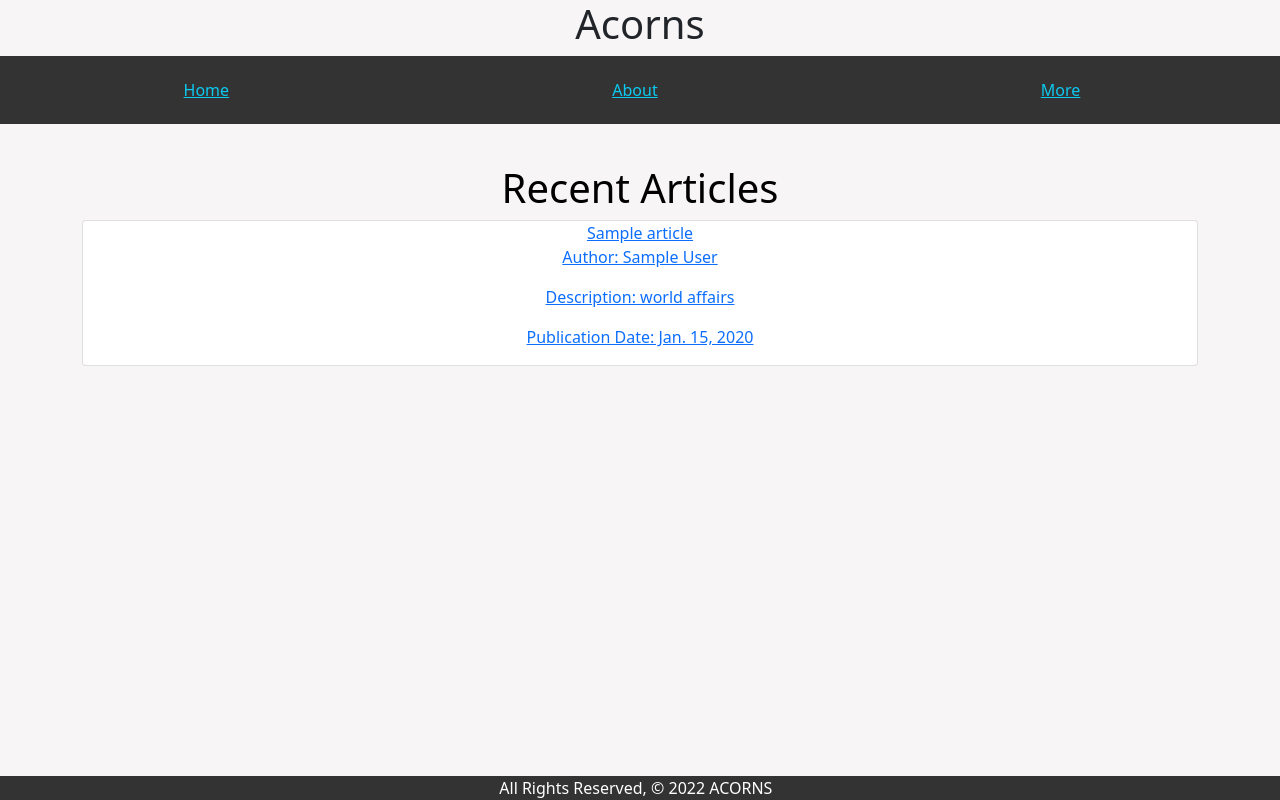
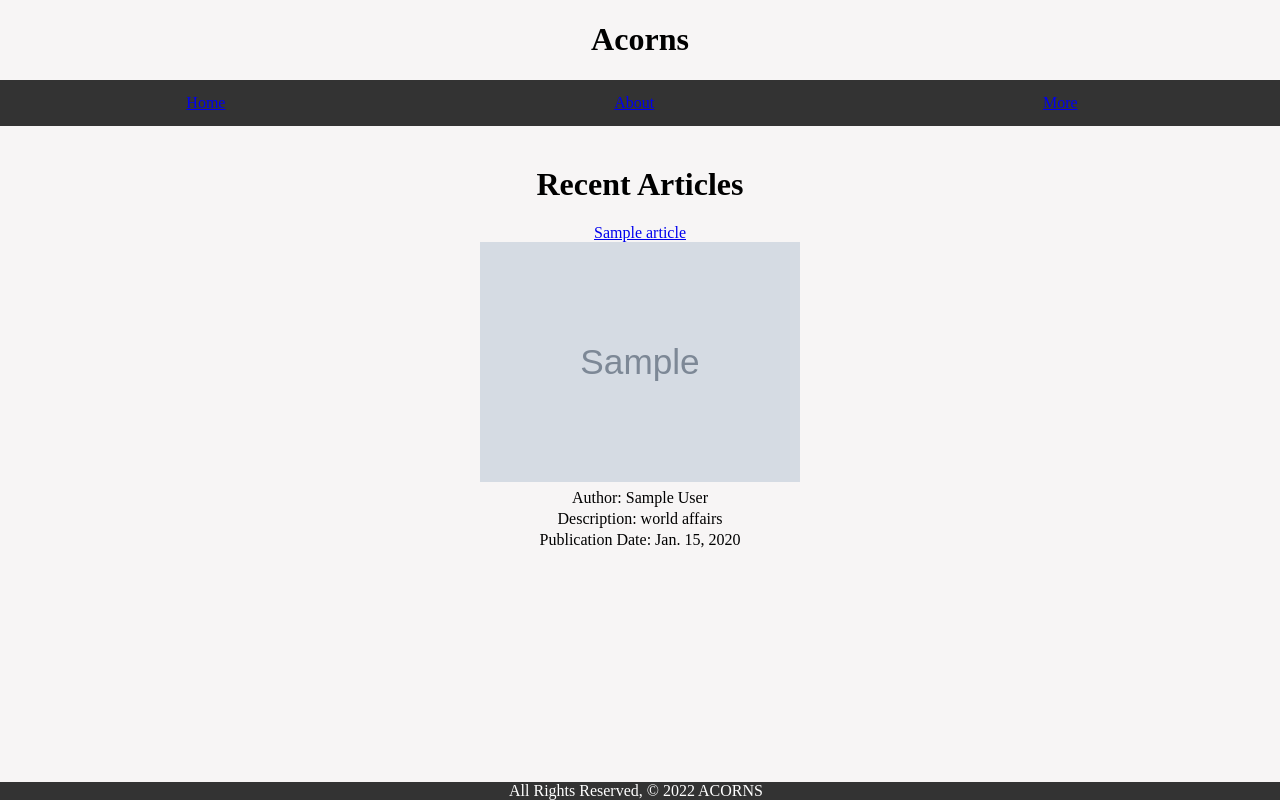
Before and after one commit to thummel1867/bird-app, a Django app: page / in a window 1280 px wide. Run offline with Django 4.2, Linux system fonts and the light colour scheme; tables that the repository leaves empty hold one stand-in row (values such as "Sample post"); grey boxes marked "Sample" are stand-in pictures.

Commit message:
continues to build out the home page

```diff
--- a/main_app/static/style.css
+++ b/main_app/static/style.css
@@ -52,3 +52,26 @@
     margin: auto;
     width: 100vw;
 }
+
+.homeDiv{
+    width: 30vw;
+    margin-bottom: 4vh;
+}
+
+.article-image{
+    max-width: 40vw;
+    max-height: 30vh;
+}
+
+.article-div{
+    display: flex;
+    justify-content: space-evenly;
+    flex-direction: row;
+    flex-wrap: wrap;
+    padding-bottom: 5vh;
+}
+
+.article-body{
+    margin-top: 3px;
+    margin-bottom: 3px;
+}
--- a/main_app/templates/main_app/base.html
+++ b/main_app/templates/main_app/base.html
@@ -9,7 +9,8 @@
     <meta http-equiv="X-UA-Compatible" content="ie=edge">
     <title>Acorns</title>
     <link rel="stylesheet" href="{% static 'style.css' %}">
-    <link rel="stylesheet" href="https://cdn.jsdelivr.net/npm/bootstrap@5.1.3/dist/css/bootstrap.min.css" integrity="sha384-1BmE4kWBq78iYhFldvKuhfTAU6auU8tT94WrHftjDbrCEXSU1oBoqyl2QvZ6jIW3" crossorigin="anonymous">
+    <script src="https://code.jquery.com/jquery-3.6.0.min.js" integrity="sha256-/xUj+3OJU5yExlq6GSYGSHk7tPXikynS7ogEvDej/m4=" crossorigin="anonymous"></script>
+    <!-- <link rel="stylesheet" href="https://cdn.jsdelivr.net/npm/bootstrap@5.1.3/dist/css/bootstrap.min.css" integrity="sha384-1BmE4kWBq78iYhFldvKuhfTAU6auU8tT94WrHftjDbrCEXSU1oBoqyl2QvZ6jIW3" crossorigin="anonymous"> -->
 </head>
 
 
@@ -25,40 +26,6 @@
             </div>
     </header>
     <main class="container">
-
-<!-- <body>
-<h1 class="publication-name">Acorns</h1>
-<nav class="navbar navbar-expand-lg navbar-light bg-light" style="background-color: #609fcd;">
-    <button class="navbar-toggler" type="button" data-toggle="collapse" data-target="#navbarSupportedContent" aria-controls="navbarSupportedContent" aria-expanded="false" aria-label="Toggle navigation">
-      <span class="navbar-toggler-icon"></span>
-    </button>
-
-    <div class="collapse navbar-collapse" id="navbarSupportedContent">
-      <ul class="nav justify-content-center">
-        <li class="nav-item active">
-          <a class="nav-link" href="#">Home <span class="sr-only"></span></a>
-        </li>
-        <li class="nav-item">
-          <a class="nav-link" href="#">About</a>
-        </li>
-        <li class="nav-item dropdown">
-          <a class="nav-link dropdown-toggle" href="#" id="navbarDropdown" role="button" data-toggle="dropdown" aria-haspopup="true" aria-expanded="false">
-            Topics
-          </a>
-          <div class="dropdown-menu" aria-labelledby="navbarDropdown">
-            <a class="dropdown-item" href="#">Action</a>
-            <a class="dropdown-item" href="#">Another action</a>
-            <div class="dropdown-divider"></div>
-            <a class="dropdown-item" href="#">Something else here</a>
-          </div>
-        </li>
-      </ul>
-      <!-- <form class="form-inline my-2 my-lg-0">
-        <input class="form-control mr-sm-2" type="search" placeholder="Search" aria-label="Search">
-        <button class="btn btn-outline-success my-2 my-sm-0" type="submit">Search</button>
-      </form> -->
-    <!-- </div>
-  </nav> -->
         {% block content %}
         {% endblock %}
     </main>
--- a/main_app/templates/main_app/home.html
+++ b/main_app/templates/main_app/home.html
@@ -2,18 +2,21 @@
 {% block content %}
 
 <h1 class="home">Recent Articles</h1>
-
+<div class="article-div">
 {% for article in articles %}
-  <div class="card">
-    <a href="#">
-      <div class="card-content">
-        <span class="card-title">{{ article.title }}</span>
-        <p>Author: {{ article.author }}</p>
-        <p>Description: {{ article.descriptor }}</p>
-        <p>Publication Date: {{ article.date }}</p>
-      </div>
+<div class="homeDiv">
+  <div>
+    <a href="{% url 'main_app:article' article.id %}">
+      <span class="card-title">{{ article.title }}</span>
     </a>
+    <br>
+      <a href = "{% url 'main_app:article' article.id %}"><img class="article-image" src={{article.image}} />
+    </a>
+      <p class="article-body">Author: {{ article.author }}</p>
+      <p class="article-body">Description: {{ article.descriptor }}</p>
+      <p class="article-body">Publication Date: {{ article.date }}</p>
   </div>
+</div>
 {% endfor %}
-
+</div>
 {% endblock %}
--- a/main_app/views.py
+++ b/main_app/views.py
@@ -8,7 +8,6 @@ from django.http import HttpResponse
 def home(request):
     #   return render(request, 'main_app/home.html')
     articles = Article.objects.all()
-    print(articles)
     return render(request, 'main_app/home.html', {'articles': articles})
 
 
```
Also changed, not shown: main_app/migrations/0006_alter_article_image.py (added), main_app/migrations/0007_alter_article_image.py (added).
